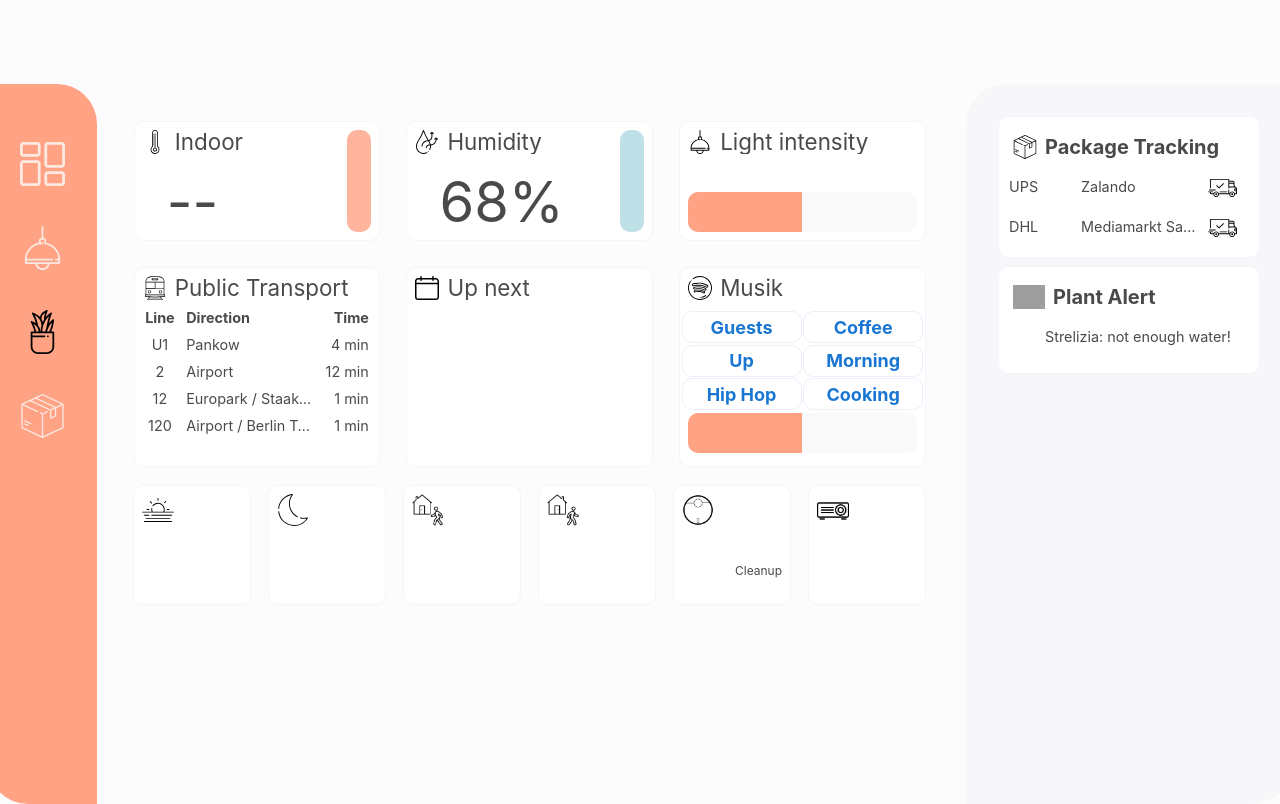
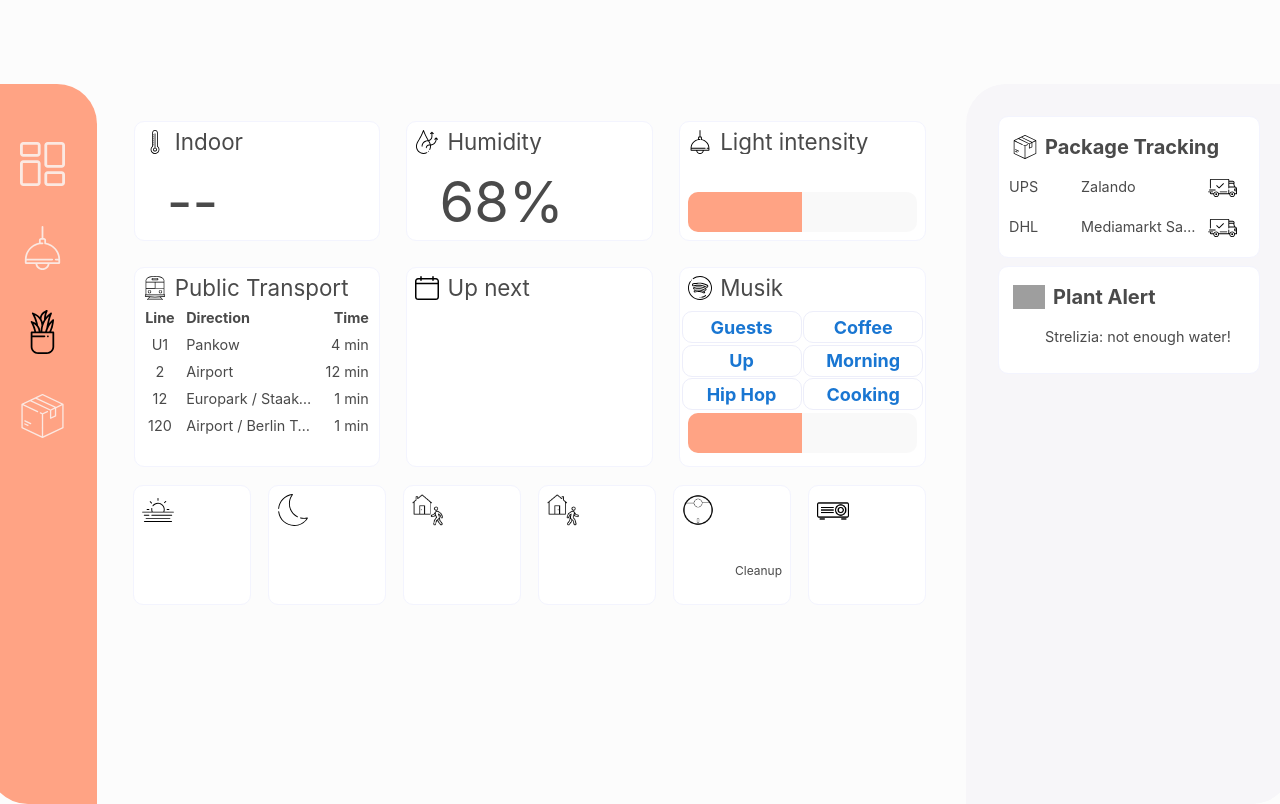
Before and after one commit to raikm/nevo, a Vue app: page /#/ in a window 1280 px wide. Built offline with nearby package versions, Linux system fonts and the light colour scheme; grey boxes are pictures that could not be loaded.

Commit message:
remove bar controlls

```diff
--- a/src/components/MainInfoBoxes/HumidityMainInfoBox.vue
+++ b/src/components/MainInfoBoxes/HumidityMainInfoBox.vue
@@ -17,7 +17,7 @@
         <span id="humidity-value">--</span>
       </div>
     </div>
-    <div id="humidity-controller"></div>
+
   </div>
 </template>
 
--- a/src/components/MainInfoBoxes/TemperatureMainInfoBox.vue
+++ b/src/components/MainInfoBoxes/TemperatureMainInfoBox.vue
@@ -19,7 +19,7 @@
         <span id="temperature-value" style="padding-left: 3vh">--</span>
       </div>
     </div>
-    <div id="temperature-controller"></div>
+    <!-- <div id="temperature-controller"></div> -->
   </div>
 </template>
 
```
